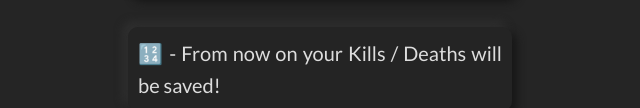
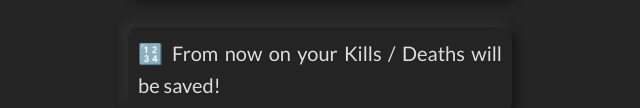
Before and after one commit to UltraBallistaDevs/ultraballista, a plain HTML site: page howtoplay/index.html in a window 1280 px wide. Shown: the part 835-943 px from the top of the page, 320-960 px from the left. Drawn offline with Linux system fonts and the light colour scheme.

Commit message:
Update index.html

```diff
--- a/howtoplay/index.html
+++ b/howtoplay/index.html
@@ -28,7 +28,7 @@
             <div class="tip">⬆️ SPACE to jump</div>
             <div class="tip">🧎 C to crouch</div>
             <div class="tip">🔫 R to reload</div>
-            <div class="tip">🔢 - From now on your Kills / Deaths will be saved!</div>
+            <div class="tip">🔢 From now on your Kills / Deaths will be saved!</div>
         </div>
         <!-- <img class="logo-bg" src="/assets/logoUltraNormal.png"> -->
         <script src="/ultraballista/navbar.js"></script>
```
